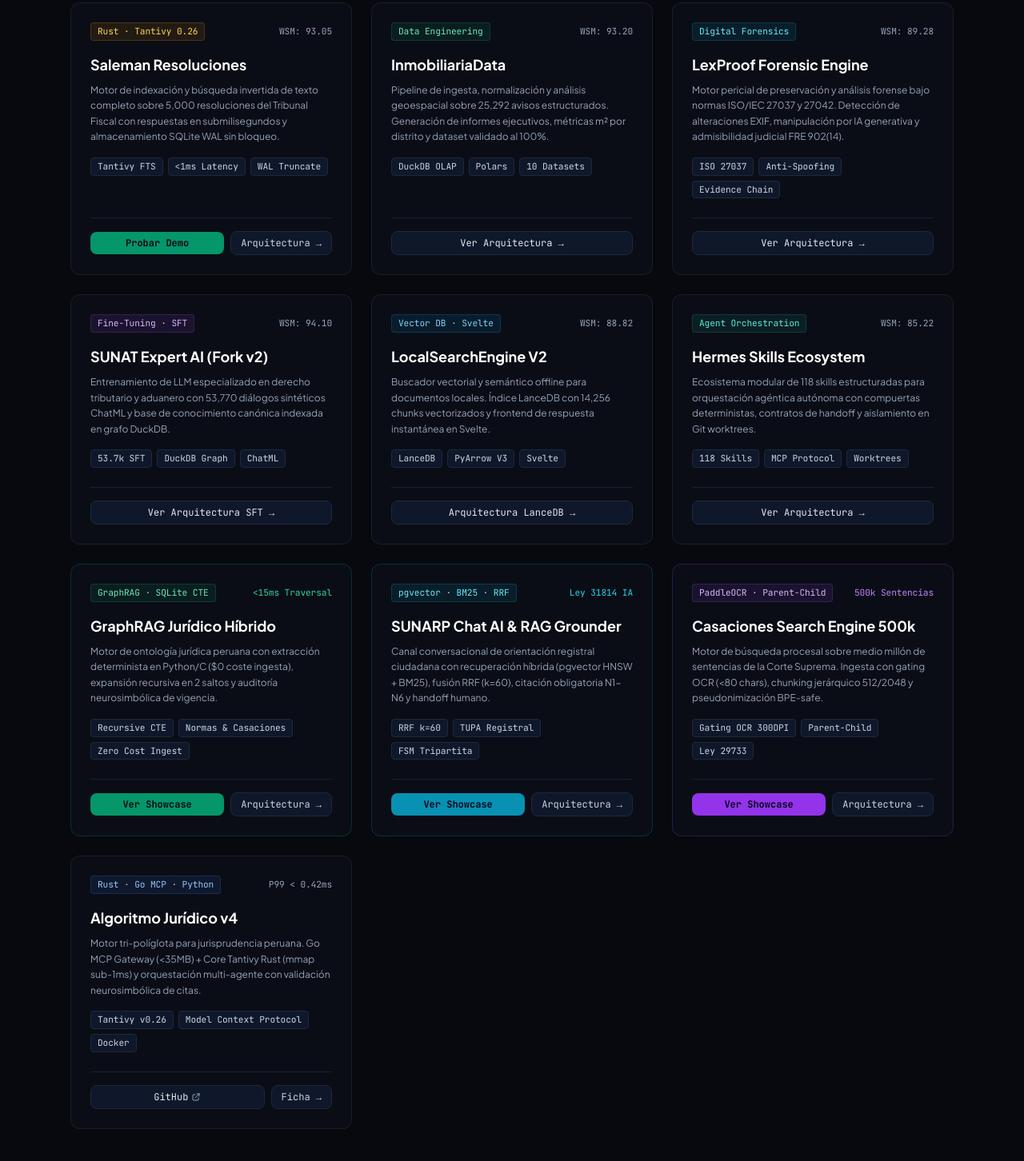
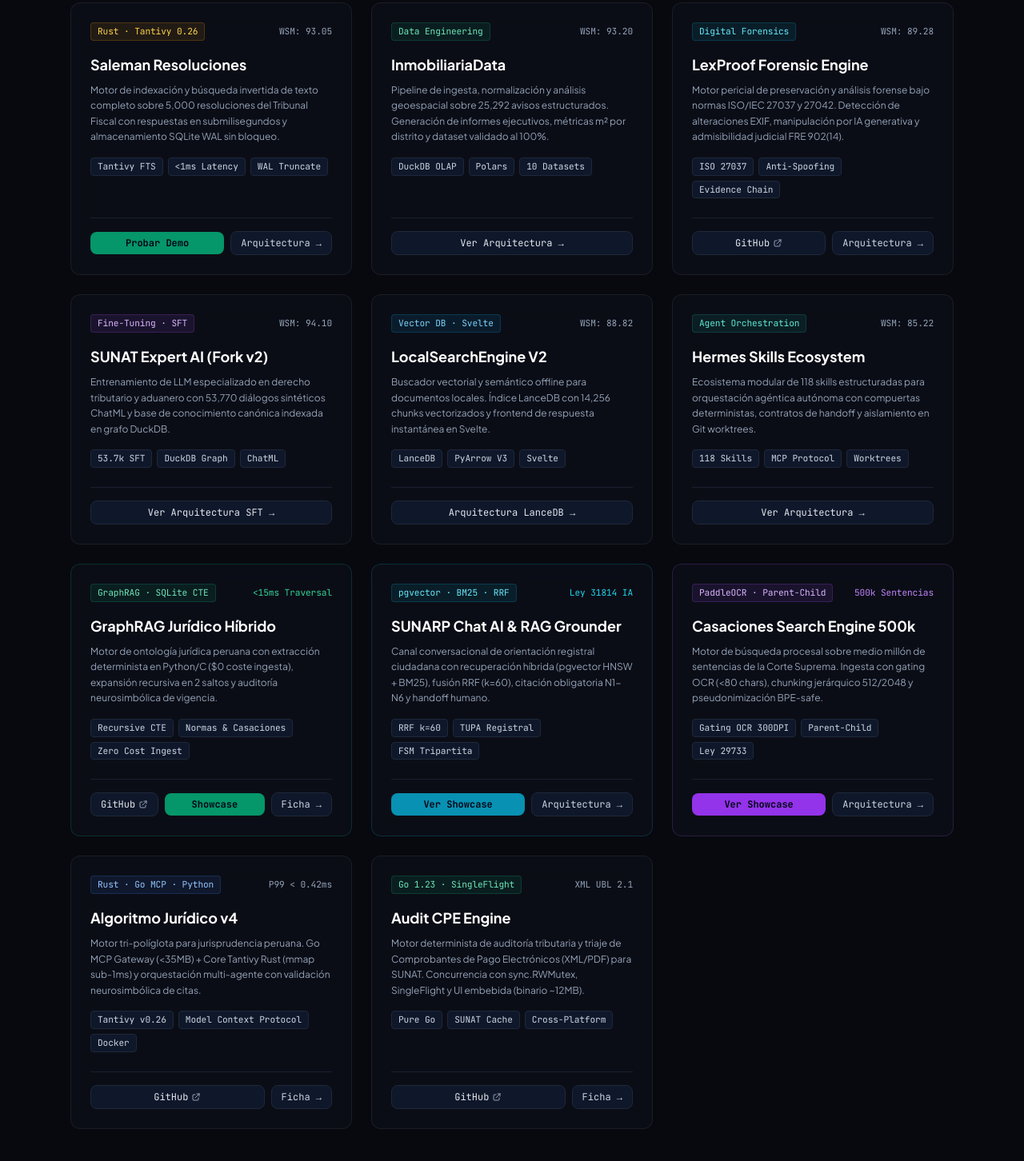
Before and after one commit to cmansilla/portfolio, a plain HTML site: page index.html in a window 1280 px wide. Shown: the part 1308-2760 px from the top of the page at 80% size. Drawn offline with nearby package versions, Linux system fonts and the light colour scheme.

Commit message:
feat(portfolio): link audit-cpe-app, lexproof-forensic-engine and legal-graph-rag GitHub repos

```diff
--- a/index.html
+++ b/index.html
@@ -196,7 +196,7 @@
           <h2 class="text-3xl font-extrabold text-white tracking-tight">Proyectos Auditados en Producción</h2>
         </div>
         <div class="flex items-center gap-1.5 bg-slate-900/80 p-1 rounded-lg border border-slate-800 text-xs font-mono text-slate-400">
-          <button class="px-2.5 py-1 rounded bg-slate-800 text-white font-semibold">Todos (10)</button>
+          <button class="px-2.5 py-1 rounded bg-slate-800 text-white font-semibold">Todos (11)</button>
           <a href="rag-showcase.html" class="px-2.5 py-1 text-emerald-400 hover:text-emerald-300 font-semibold transition-colors flex items-center gap-1">
             <span>RAG & Grafos (3)</span>
             <span class="text-[10px]">&rarr;</span>
@@ -277,8 +277,12 @@
             </div>
           </div>
           <div class="flex items-center gap-2 pt-4 border-t border-slate-800/70">
-            <a href="https://github.com/cmansilla/portfolio/blob/main/projects/lexproof-forensic-engine.md" target="_blank" class="flex-1 py-1.5 px-3 rounded-lg bg-slate-900 hover:bg-slate-800 border border-slate-800 text-slate-200 font-mono text-xs text-center transition-all">
-              Ver Arquitectura &rarr;
+            <a href="https://github.com/cmansilla/lexproof-forensic-engine" target="_blank" class="flex-1 py-1.5 px-3 rounded-lg bg-slate-900 hover:bg-slate-800 border border-slate-800 text-slate-200 font-mono text-xs text-center transition-all flex items-center justify-center gap-1">
+              <span>GitHub</span>
+              <svg class="w-3 h-3 text-slate-400" fill="none" stroke="currentColor" viewBox="0 0 24 24"><path stroke-linecap="round" stroke-linejoin="round" stroke-width="2" d="M10 6H6a2 2 0 00-2 2v10a2 2 0 002 2h10a2 2 0 002-2v-4M14 4h6m0 0v6m0-6L10 14"/></svg>
+            </a>
+            <a href="https://github.com/cmansilla/portfolio/blob/main/projects/lexproof-forensic-engine.md" target="_blank" class="py-1.5 px-3 rounded-lg bg-slate-900 hover:bg-slate-800 border border-slate-800 text-slate-300 text-xs font-mono">
+              Arquitectura &rarr;
             </a>
           </div>
         </div>
@@ -373,11 +377,15 @@
             </div>
           </div>
           <div class="flex items-center gap-2 pt-4 border-t border-slate-800/70">
+            <a href="https://github.com/cmansilla/legal-graph-rag" target="_blank" class="py-1.5 px-3 rounded-lg bg-slate-900 hover:bg-slate-800 border border-slate-800 text-slate-200 font-mono text-xs text-center transition-all flex items-center justify-center gap-1">
+              <span>GitHub</span>
+              <svg class="w-3 h-3 text-slate-400" fill="none" stroke="currentColor" viewBox="0 0 24 24"><path stroke-linecap="round" stroke-linejoin="round" stroke-width="2" d="M10 6H6a2 2 0 00-2 2v10a2 2 0 002 2h10a2 2 0 002-2v-4M14 4h6m0 0v6m0-6L10 14"/></svg>
+            </a>
             <a href="rag-showcase.html#graphrag" class="flex-1 py-1.5 px-3 rounded-lg bg-emerald-600 hover:bg-emerald-500 text-slate-950 font-bold text-xs font-mono text-center transition-all">
-              Ver Showcase
+              Showcase
             </a>
             <a href="https://github.com/cmansilla/portfolio/blob/main/projects/graphrag-juridico-hibrido.md" target="_blank" class="py-1.5 px-3 rounded-lg bg-slate-900 hover:bg-slate-800 border border-slate-800 text-slate-300 text-xs font-mono">
-              Arquitectura &rarr;
+              Ficha &rarr;
             </a>
           </div>
         </div>
@@ -459,6 +467,34 @@
               <svg class="w-3 h-3 text-slate-400" fill="none" stroke="currentColor" viewBox="0 0 24 24"><path stroke-linecap="round" stroke-linejoin="round" stroke-width="2" d="M10 6H6a2 2 0 00-2 2v10a2 2 0 002 2h10a2 2 0 002-2v-4M14 4h6m0 0v6m0-6L10 14"/></svg>
             </a>
             <a href="https://github.com/cmansilla/portfolio/blob/main/projects/algoritmo-juridico-v4.md" target="_blank" class="py-1.5 px-3 rounded-lg bg-slate-900 hover:bg-slate-800 border border-slate-800 text-slate-300 text-xs font-mono">
+              Ficha &rarr;
+            </a>
+          </div>
+        </div>
+
+        <!-- Card 11: Audit CPE Engine -->
+        <div class="card-surface rounded-xl p-6 flex flex-col justify-between">
+          <div>
+            <div class="flex items-center justify-between mb-4">
+              <span class="badge-mono px-2 py-0.5 rounded bg-emerald-500/10 text-emerald-300 border border-emerald-500/20">Go 1.23 · SingleFlight</span>
+              <span class="badge-mono text-slate-400">XML UBL 2.1</span>
+            </div>
+            <h3 class="text-lg font-bold text-white mb-2 group-hover:text-emerald-400">Audit CPE Engine</h3>
+            <p class="text-xs text-slate-400 leading-relaxed mb-4">
+              Motor determinista de auditoría tributaria y triaje de Comprobantes de Pago Electrónicos (XML/PDF) para SUNAT. Concurrencia con sync.RWMutex, SingleFlight y UI embebida (binario ~12MB).
+            </p>
+            <div class="flex flex-wrap gap-1.5 mb-6">
+              <span class="badge-mono px-2 py-0.5 rounded bg-slate-900 border border-slate-800 text-slate-300">Pure Go</span>
+              <span class="badge-mono px-2 py-0.5 rounded bg-slate-900 border border-slate-800 text-slate-300">SUNAT Cache</span>
+              <span class="badge-mono px-2 py-0.5 rounded bg-slate-900 border border-slate-800 text-slate-300">Cross-Platform</span>
+            </div>
+          </div>
+          <div class="flex items-center gap-2 pt-4 border-t border-slate-800/70">
+            <a href="https://github.com/cmansilla/audit-cpe-app" target="_blank" class="flex-1 py-1.5 px-3 rounded-lg bg-slate-900 hover:bg-slate-800 border border-slate-800 text-slate-200 font-mono text-xs text-center transition-all flex items-center justify-center gap-1">
+              <span>GitHub</span>
+              <svg class="w-3 h-3 text-slate-400" fill="none" stroke="currentColor" viewBox="0 0 24 24"><path stroke-linecap="round" stroke-linejoin="round" stroke-width="2" d="M10 6H6a2 2 0 00-2 2v10a2 2 0 002 2h10a2 2 0 002-2v-4M14 4h6m0 0v6m0-6L10 14"/></svg>
+            </a>
+            <a href="https://github.com/cmansilla/portfolio/blob/main/projects/audit-cpe-app.md" target="_blank" class="py-1.5 px-3 rounded-lg bg-slate-900 hover:bg-slate-800 border border-slate-800 text-slate-300 text-xs font-mono">
               Ficha &rarr;
             </a>
           </div>
```
Also changed, not shown: 5 other files.
